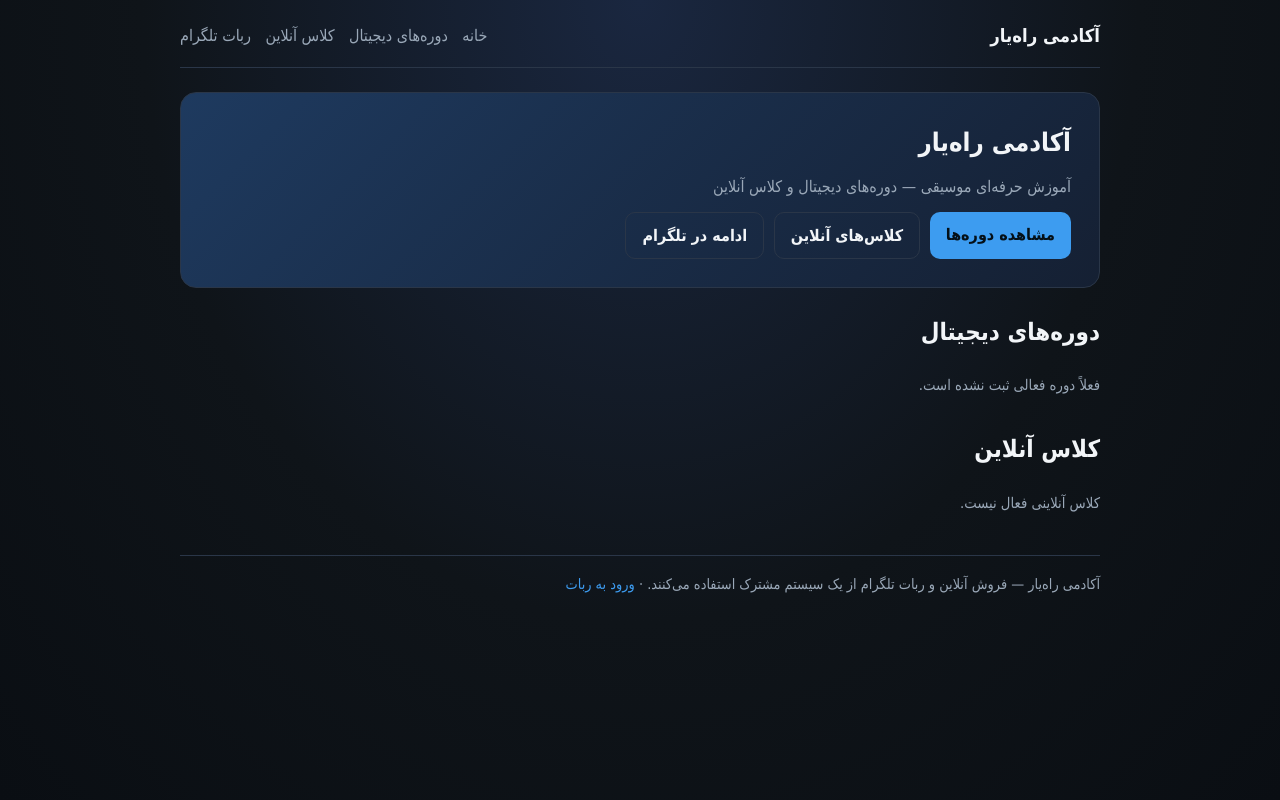
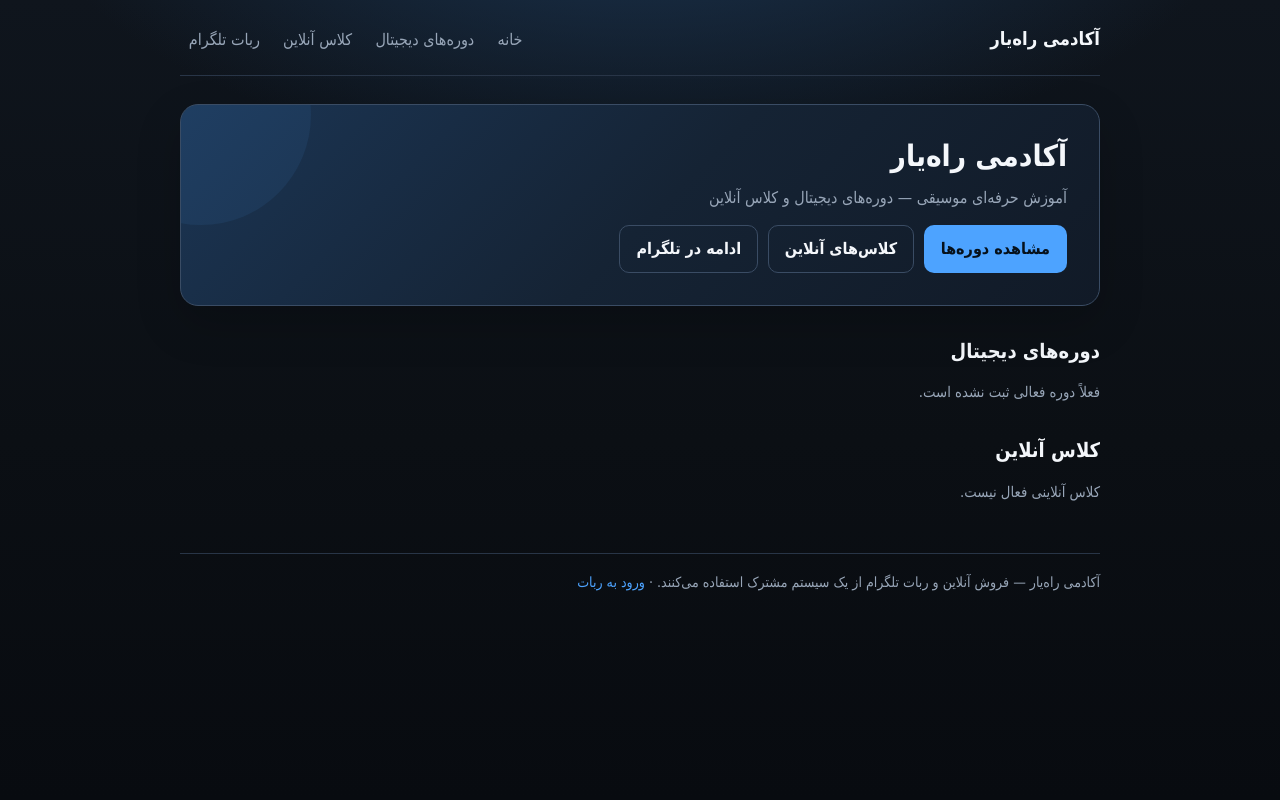
Before and after one commit to mehrshadevilb-cell/RahYar-Academy-Management-System-V14, a FastAPI app: page / in a window 1280 px wide. Run offline with FastAPI, Linux system fonts and the light colour scheme; data that the repository does not hold is empty; parts of the project's set-up code (start-up, migrations or seed data) failed here and were passed over; some libraries are stand-ins or nearby versions.

Commit message:
fix(web): restore coherent storefront UI and stabilize dark theme

```diff
--- a/src/web/templates/base.html
+++ b/src/web/templates/base.html
@@ -4,185 +4,159 @@
   <meta charset="utf-8" />
   <meta name="viewport" content="width=device-width, initial-scale=1" />
   <meta name="color-scheme" content="dark" />
-  <meta name="theme-color" content="#0f1419" />
+  <meta name="theme-color" content="#0b0f14" />
   <title>{% block title %}{{ site_name }}{% endblock %}</title>
   <style>
-    /* RahYar web UI is intentionally dark-only. Explicitly locking the
-       browser color scheme prevents OS/browser light-mode overrides from
-       changing native controls, inputs, scrollbars, or form rendering. */
     :root {
       color-scheme: dark;
-      --bg: #0f1419;
-      --bg-deep: #0a0e13;
-      --card: #1a2332;
-      --card-hover: #202c3d;
-      --text: #f2f5f8;
-      --muted: #9aa8b8;
-      --accent: #3d9cf0;
-      --accent-hover: #64b2ff;
-      --accent2: #5ecf9a;
-      --border: #2a3648;
-      --border-strong: #3a4a61;
-      --input: #0d121a;
-      --focus: rgba(61, 156, 240, .32);
-    }
-
-    html {
-      color-scheme: dark;
-      background: var(--bg-deep);
-      -webkit-text-size-adjust: 100%;
+      --bg: #0b0f14;
+      --bg-soft: #101722;
+      --card: #151d29;
+      --card-hover: #192333;
+      --text: #f4f7fb;
+      --muted: #98a6b8;
+      --accent: #4da3ff;
+      --accent-hover: #72b8ff;
+      --accent2: #63d6a1;
+      --border: #283547;
+      --border-strong: #3a4c64;
+      --input: #0c121a;
+      --focus: rgba(77,163,255,.28);
+      --success-bg: #10271f;
+      --success-border: #2d6b50;
     }
 
     * { box-sizing: border-box; }
-
+    html { color-scheme: dark; background: var(--bg); -webkit-text-size-adjust: 100%; }
     body {
       margin: 0;
       font-family: Tahoma, "Segoe UI", sans-serif;
       background:
-        radial-gradient(ellipse at top, #1a2740 0%, var(--bg) 55%, var(--bg-deep) 100%);
+        radial-gradient(900px 420px at 50% -120px, #1b3552 0%, transparent 68%),
+        linear-gradient(180deg, #0f151d 0%, var(--bg) 55%, #080b10 100%);
       color: var(--text);
       min-height: 100vh;
-      line-height: 1.7;
+      line-height: 1.75;
       color-scheme: dark;
     }
 
     a { color: var(--accent); text-decoration: none; }
-    a:hover { color: var(--accent-hover); text-decoration: underline; }
+    a:hover { color: var(--accent-hover); text-decoration: none; }
+    button, input, textarea, select { font: inherit; color-scheme: dark; }
 
-    button, input, textarea, select {
-      font: inherit;
-      color-scheme: dark;
+    .wrap { width: min(960px, 100%); margin: 0 auto; padding: 1.25rem; }
+    header {
+      display: flex; flex-wrap: wrap; gap: .8rem;
+      align-items: center; justify-content: space-between;
+      border-bottom: 1px solid var(--border);
+      padding-bottom: 1rem; margin-bottom: 1.75rem;
+    }
+    .brand { font-weight: 800; font-size: 1.15rem; color: var(--text); white-space: nowrap; }
+    nav { display: flex; flex-wrap: wrap; gap: .35rem; }
+    nav a { color: var(--muted); padding: .35rem .55rem; border-radius: 8px; }
+    nav a:hover { color: var(--text); background: rgba(255,255,255,.045); }
+
+    .hero {
+      position: relative;
+      overflow: hidden;
+      background: linear-gradient(135deg, #1b3554 0%, #152334 52%, #111a27 100%);
+      border: 1px solid var(--border-strong);
+      border-radius: 18px;
+      padding: clamp(1.35rem, 4vw, 2rem);
+      margin-bottom: 2rem;
+      box-shadow: 0 18px 45px rgba(0,0,0,.18);
+    }
+    .hero::after {
+      content: ""; position: absolute; width: 220px; height: 220px;
+      left: -90px; top: -100px; border-radius: 50%;
+      background: rgba(77,163,255,.08); pointer-events: none;
+    }
+    .hero > * { position: relative; z-index: 1; }
+    .hero h1 { margin: 0 0 .45rem; font-size: clamp(1.45rem, 4vw, 1.85rem); }
+    .hero p { margin: 0; color: var(--muted); max-width: 700px; }
+
+    h1, h2, h3 { line-height: 1.35; }
+    h1 { margin-top: 0; }
+    h2 { margin: 2rem 0 .9rem; font-size: 1.25rem; }
+
+    .grid { display: grid; grid-template-columns: repeat(auto-fill, minmax(260px, 1fr)); gap: 1rem; }
+    .card {
+      background: rgba(21,29,41,.94);
+      border: 1px solid var(--border);
+      border-radius: 14px;
+      padding: 1.15rem;
+      display: flex; flex-direction: column; gap: .55rem;
+      min-width: 0;
+      box-shadow: 0 8px 24px rgba(0,0,0,.12);
+    }
+    .card.interactive { transition: transform .15s ease, border-color .15s ease, background-color .15s ease; }
+    .card.interactive:hover { transform: translateY(-2px); background: var(--card-hover); border-color: var(--border-strong); }
+    .card h3 { margin: 0; font-size: 1.05rem; }
+    .card p { margin: .1rem 0; }
+    .detail-card { width: min(680px, 100%); margin: 0 auto; }
+    .price { color: var(--accent2); font-weight: 800; }
+    .muted { color: var(--muted); font-size: .92rem; }
+    .meta { color: var(--muted); font-size: .9rem; }
+    .empty { padding: 1rem 1.1rem; border: 1px dashed var(--border-strong); border-radius: 12px; }
+
+    .btn-row { display: flex; flex-wrap: wrap; gap: .6rem; margin-top: .8rem; }
+    .btn {
+      display: inline-flex; align-items: center; justify-content: center;
+      min-height: 42px;
+      background: var(--accent); color: #06111b !important;
+      font-weight: 800; padding: .55rem 1rem;
+      border-radius: 10px; border: 1px solid transparent;
+      cursor: pointer; text-decoration: none !important;
+      transition: background-color .15s ease, border-color .15s ease, transform .15s ease;
+    }
+    .btn:hover { background: var(--accent-hover); transform: translateY(-1px); }
+    .btn.secondary { background: transparent; color: var(--text) !important; border-color: var(--border-strong); }
+    .btn.secondary:hover { background: rgba(255,255,255,.045); }
+
+    form { margin-top: .5rem; }
+    form label { display: block; margin: .75rem 0 .3rem; color: var(--muted); font-size: .9rem; }
+    form input, form textarea, form select {
+      width: 100%; padding: .7rem .8rem;
+      border-radius: 10px; border: 1px solid var(--border);
+      background: var(--input); color: var(--text);
+      outline: none;
+    }
+    form input:focus, form textarea:focus, form select:focus { border-color: var(--accent); box-shadow: 0 0 0 4px var(--focus); }
+    form input::placeholder, form textarea::placeholder { color: #6f7e91; }
+    form textarea { min-height: 100px; resize: vertical; }
+    input[type="tel"], input[name="phone"] { direction: ltr; text-align: left; }
+
+    .notice {
+      background: var(--success-bg); border: 1px solid var(--success-border);
+      border-radius: 14px; padding: 1.1rem; margin: 1rem 0;
+    }
+    .notice h1, .notice h2 { margin-top: 0; }
+    .notice p:last-child { margin-bottom: 0; }
+
+    footer {
+      margin-top: 3rem; padding: 1rem 0;
+      border-top: 1px solid var(--border);
+      color: var(--muted); font-size: .88rem;
     }
 
-    .wrap {
-      width: min(960px, 100%);
-      margin: 0 auto;
-      padding: 1.25rem;
-    }
-
-    header {
-      display: flex; flex-wrap: wrap; gap: .75rem;
-      align-items: center; justify-content: space-between;
-      border-bottom: 1px solid var(--border);
-      padding-bottom: 1rem; margin-bottom: 1.5rem;
-    }
-
-    .brand { font-weight: 700; font-size: 1.15rem; color: var(--text); }
-
-    nav { display: flex; flex-wrap: wrap; gap: .9rem; }
-    nav a { color: var(--muted); }
-    nav a:hover { color: var(--text); }
-
-    .hero {
-      background: linear-gradient(135deg, #1e3a5f, #152033);
-      border: 1px solid var(--border);
-      border-radius: 16px;
-      padding: 1.75rem;
-      margin-bottom: 1.5rem;
-    }
-
-    .hero h1 { margin: 0 0 .5rem; font-size: 1.6rem; }
-    .hero p { margin: 0; color: var(--muted); }
-
-    .grid {
-      display: grid;
-      grid-template-columns: repeat(auto-fill, minmax(260px, 1fr));
-      gap: 1rem;
-    }
-
-    .card {
-      background: var(--card);
-      border: 1px solid var(--border);
-      border-radius: 14px;
-      padding: 1.1rem;
-      display: flex; flex-direction: column; gap: .5rem;
-      transition: border-color .15s ease, background-color .15s ease;
-    }
-
-    .card:hover {
-      background: var(--card-hover);
-      border-color: var(--border-strong);
-    }
-
-    .card h3 { margin: 0; font-size: 1.05rem; }
-    .price { color: var(--accent2); font-weight: 700; }
-    .muted { color: var(--muted); font-size: .92rem; }
-
-    .btn {
-      display: inline-block;
-      background: var(--accent);
-      color: #041018 !important;
-      font-weight: 700;
-      padding: .55rem 1rem;
-      border-radius: 10px;
-      border: none;
-      cursor: pointer;
-      text-decoration: none !important;
-    }
-
-    .btn:hover { background: var(--accent-hover); }
-    .btn:focus-visible,
-    a:focus-visible,
-    input:focus-visible,
-    textarea:focus-visible,
-    select:focus-visible {
-      outline: 2px solid var(--accent);
-      outline-offset: 2px;
-      box-shadow: 0 0 0 4px var(--focus);
-    }
-
-    .btn.secondary {
-      background: transparent;
-      color: var(--text) !important;
-      border: 1px solid var(--border);
-    }
-
-    .btn.secondary:hover { background: var(--card-hover); }
-    .btn-row { display: flex; flex-wrap: wrap; gap: .6rem; margin-top: .75rem; }
-
-    form label {
-      display: block;
-      margin: .6rem 0 .25rem;
-      color: var(--muted);
-      font-size: .9rem;
-    }
-
-    form input, form textarea, form select {
-      width: 100%;
-      padding: .65rem .75rem;
-      border-radius: 10px;
-      border: 1px solid var(--border);
-      background: var(--input);
-      color: var(--text);
-    }
-
-    form input::placeholder,
-    form textarea::placeholder { color: #718095; }
-
-    form textarea { min-height: 90px; resize: vertical; }
-
-    footer {
-      margin-top: 2.5rem; padding-top: 1rem;
-      border-top: 1px solid var(--border);
-      color: var(--muted); font-size: .9rem;
-    }
-
-    .notice {
-      background: #13261f; border: 1px solid #2a5a45;
-      border-radius: 12px; padding: 1rem; margin: 1rem 0;
+    a:focus-visible, button:focus-visible, input:focus-visible, textarea:focus-visible, select:focus-visible {
+      outline: 2px solid var(--accent); outline-offset: 2px;
     }
 
     @media (max-width: 640px) {
       .wrap { padding: .9rem; }
       header { align-items: flex-start; }
-      nav { width: 100%; gap: .65rem .9rem; }
-      .hero { padding: 1.25rem; }
-      .hero h1 { font-size: 1.35rem; }
+      nav { width: 100%; gap: .15rem; }
+      nav a { padding: .3rem .45rem; }
+      .hero { border-radius: 14px; padding: 1.2rem; }
       .grid { grid-template-columns: 1fr; }
+      .btn-row { flex-direction: column; }
+      .btn { width: 100%; }
     }
 
     @media (prefers-reduced-motion: reduce) {
-      .card { transition: none; }
+      .btn, .card.interactive { transition: none; }
+      .btn:hover, .card.interactive:hover { transform: none; }
     }
   </style>
 </head>
@@ -190,7 +164,7 @@
   <div class="wrap">
     <header>
       <a class="brand" href="/">{{ site_name }}</a>
-      <nav>
+      <nav aria-label="ناوبری اصلی">
         <a href="/">خانه</a>
         <a href="/products">دوره‌های دیجیتال</a>
         <a href="/classes">کلاس آنلاین</a>
```
